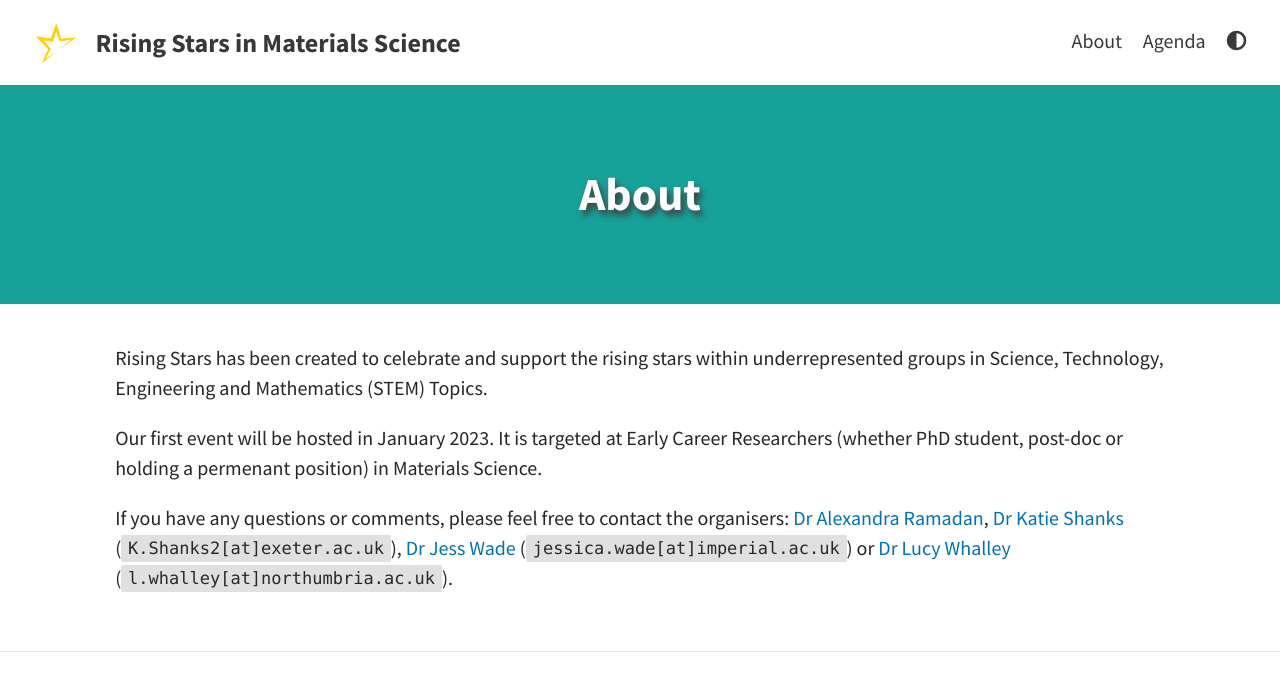
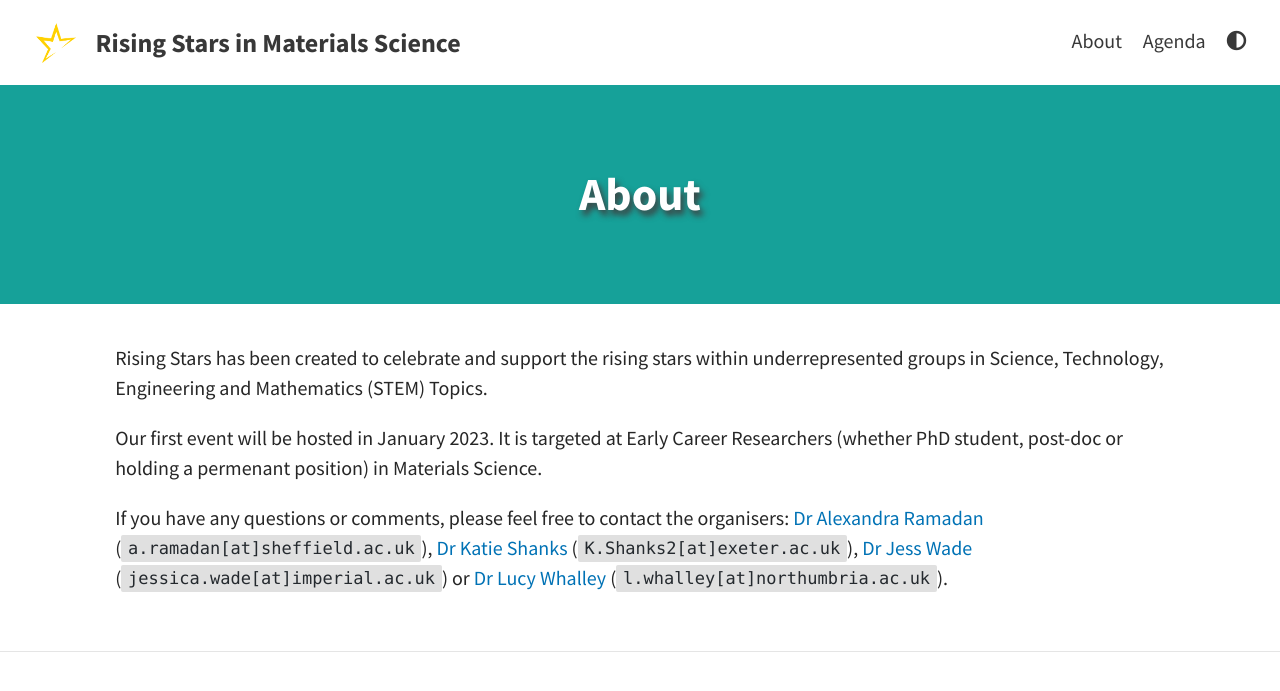
Before and after one commit to MAINSTRAEM/old_website, a Jekyll site: the page built from pages/about.md, in a window 1280 px wide. Shown: the top 691 px of the page. Built offline with Jekyll 4.4.1, drawn with Linux system fonts in a browser that asks for light colours.

Commit message:
Update about.md

```diff
--- a/pages/about.md
+++ b/pages/about.md
@@ -9,4 +9,4 @@
 
 Our first event will be hosted in January 2023. It is targeted at Early Career Researchers (whether PhD student, post-doc or holding a permenant position) in Materials Science.
 
-If you have any questions or comments, please feel free to contact the organisers: [Dr Alexandra Ramadan](https://www.ramadan-lab.com/ramadan), [Dr Katie Shanks](https://www.exeter.ac.uk/research/esi/people/profile/index.php?web_id=K_Shanks) (`K.Shanks2[at]exeter.ac.uk`), [Dr Jess Wade](https://www.imperial.ac.uk/people/jessica.wade) (`jessica.wade[at]imperial.ac.uk`) or [Dr Lucy Whalley](https://lucydot.github.io) (`l.whalley[at]northumbria.ac.uk`).
+If you have any questions or comments, please feel free to contact the organisers: [Dr Alexandra Ramadan](https://www.ramadan-lab.com/ramadan) (`a.ramadan[at]sheffield.ac.uk`), [Dr Katie Shanks](https://www.exeter.ac.uk/research/esi/people/profile/index.php?web_id=K_Shanks) (`K.Shanks2[at]exeter.ac.uk`), [Dr Jess Wade](https://www.imperial.ac.uk/people/jessica.wade) (`jessica.wade[at]imperial.ac.uk`) or [Dr Lucy Whalley](https://lucydot.github.io) (`l.whalley[at]northumbria.ac.uk`).
```
